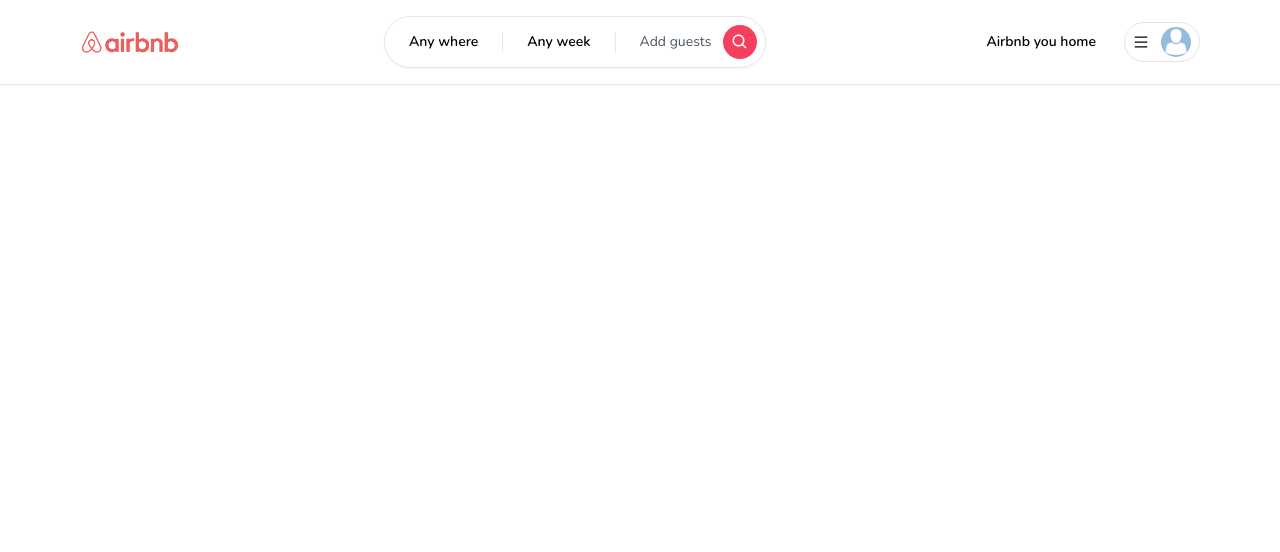
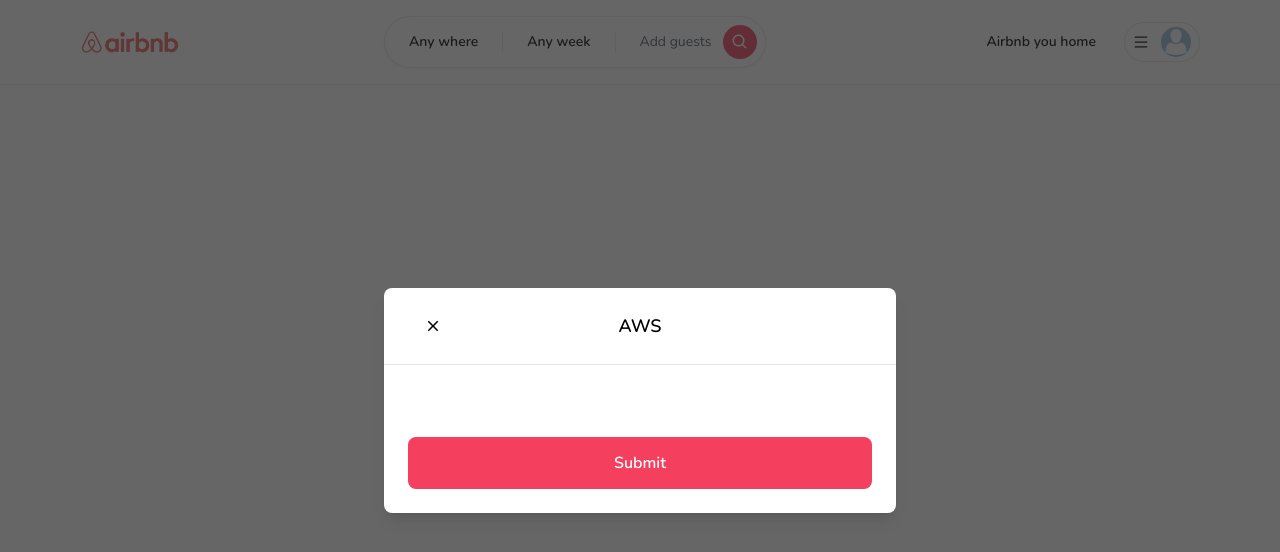
Before and after one commit to TungNguyen12/Airbnb, a Next.js app: page / in a window 1280 px wide. Shown: the top 552 px of the page. Built offline with nearby package versions, Linux system fonts and the light colour scheme.

Commit message:
create components of navigation bar

```diff
--- /dev/null
+++ b/app/components/modals/Modal.tsx
@@ -0,0 +1,131 @@
+'use client'
+
+import { useCallback } from 'react'
+import { useEffect } from 'react'
+import { useState } from 'react'
+import { IoMdClose } from 'react-icons/io'
+import Button from '../navbar/Button'
+
+interface ModalProps {
+  isOpen?: boolean
+  onClose: () => void
+  onSubmit: () => void
+  title?: string
+  body?: React.ReactElement
+  footer?: React.ReactElement
+  actionLabel: string
+  disabled?: boolean
+  secondaryAction?: () => void
+  secondaryActionLabel?: string
+}
+
+const Modal: React.FC<ModalProps> = ({
+  isOpen,
+  onClose,
+  onSubmit,
+  title,
+  body,
+  footer,
+  actionLabel,
+  disabled,
+  secondaryAction,
+  secondaryActionLabel,
+}) => {
+  const [showModal, setShowModal] = useState(isOpen)
+
+  useEffect(() => {
+    setShowModal(isOpen)
+  }, [isOpen])
+
+  const handleClose = useCallback(() => {
+    if (disabled) {
+      return
+    }
+
+    setShowModal(false)
+    setTimeout(() => {
+      onClose()
+    }, 300)
+  }, [disabled, onClose])
+
+  const handleSubmit = useCallback(() => {
+    if (disabled) {
+      return
+    }
+
+    onSubmit()
+  }, [disabled, onSubmit])
+
+  const handleSecondaryAction = useCallback(() => {
+    if (disabled || !secondaryAction) {
+      return
+    }
+
+    secondaryAction()
+  }, [disabled, secondaryAction])
+
+  if (!isOpen) {
+    return null
+  }
+
+  return (
+    <>
+      <div
+        className='justify-center
+    items-center
+    flex
+    overflow-x-hidden
+    overflow-y-auto
+    fixed
+    inset-0
+    z-50
+    outline-none
+    focus:outline-none
+    bg-neutral-800/70'
+      >
+        <div className='relative w-full md:w-4/6 lg:w-3/6 xl:w-2/5 my-6 mx-auto h-full lg:h-auto md:h-auto'>
+          <div
+            className={`translate duration-300 h-full ${
+              showModal ? 'translate-y-0' : 'translate-y-full'
+            }
+            ${showModal ? 'opacity-100' : 'opacity-0'}
+            `}
+          >
+            <div className='translate h-ful;l lg:h-auto md:h-auto border-0 rounded-lg shadow-lg relative flex flex-col w-full bg-white outline-none focus:outline-none'>
+              <div className='flex items-center p-6 rounded-t justify-center relative border-b-[1px]'>
+                <button
+                  onClick={handleClose}
+                  className='p-1 border-0 hover:opacity-70 transition absolute left-9'
+                >
+                  <IoMdClose size={18} />
+                </button>
+                <div className='text-lg font-semibold'>{title}</div>
+              </div>
+              {/* BODY */}
+              <div className='relative p-6 flex-auto'>{body}</div>
+              {/*FOOTER */}
+              <div className='flex flex-col gap-2 p-6'>
+                <div className='flex flex-row items-center gap-4 w-full'>
+                  {secondaryAction && secondaryActionLabel && (
+                    <Button
+                      disabled={disabled}
+                      label={secondaryActionLabel}
+                      onClick={handleSecondaryAction}
+                    />
+                  )}
+                  <Button
+                    disabled={disabled}
+                    label={actionLabel}
+                    onClick={handleSubmit}
+                  />
+                </div>
+              </div>
+            </div>
+          </div>
+        </div>
+      </div>
+    </>
+  )
+}
+
+export default Modal
--- /dev/null
+++ b/app/components/navbar/Button.tsx
@@ -0,0 +1,50 @@
+'use client'
+
+import { IconType } from 'react-icons'
+
+interface ButtonProps {
+  label: string
+  onClick: (e: React.MouseEvent<HTMLButtonElement>) => void
+  disabled?: boolean
+  outline?: boolean
+  small?: boolean
+  icon?: IconType
+}
+
+const Button: React.FC<ButtonProps> = ({
+  label,
+  onClick,
+  disabled,
+  outline,
+  small,
+  icon: Icon,
+}) => {
+  return (
+    <button
+      onClick={onClick}
+      disabled={disabled}
+      className={`
+    relative
+    disabled:opacity-70
+    disabled:cursor-not-allowed
+    rounded-lg
+    hover:opacity-80
+    transition
+    w-full
+    ${outline ? 'bg-white' : 'bg-rose-500'}
+    ${outline ? 'border-black' : 'border-rose-500'}
+    ${outline ? 'text-black' : 'text-white'}
+    ${small ? 'py-1' : 'py-3'}
+    ${small ? 'text-sm' : 'text-md'}
+    ${small ? 'font-light' : 'font-semibold'}
+    ${small ? 'border-[1px]' : 'border-2'}
+
+    `}
+    >
+      {Icon && <Icon size={24} className='absolute left-4 top-3'></Icon>}
+      {label}
+    </button>
+  )
+}
+
+export default Button
--- /dev/null
+++ b/app/components/navbar/MenuItem.tsx
@@ -0,0 +1,19 @@
+'use client'
+
+interface MenuItemProps {
+  onClick: () => void
+  label: string
+}
+
+const MenuItem: React.FC<MenuItemProps> = ({ onClick, label }) => {
+  return (
+    <div
+      onClick={onClick}
+      className='px-4 py-3 hover:bg-neutral-100 transition font-semibold'
+    >
+      {label}
+    </div>
+  )
+}
+
+export default MenuItem
--- a/app/components/navbar/Navbar.tsx
+++ b/app/components/navbar/Navbar.tsx
@@ -1,4 +1,5 @@
-import React from 'react'
+'use client'
+
 import Container from '../Container'
 import Logo from './Logo'
 import Search from './Search'
--- a/app/components/navbar/Search.tsx
+++ b/app/components/navbar/Search.tsx
@@ -1,3 +1,5 @@
+'use client'
+
 import { BiSearch } from 'react-icons/bi'
 
 const Search = () => {
--- a/app/components/navbar/UserMenu.tsx
+++ b/app/components/navbar/UserMenu.tsx
@@ -4,6 +4,7 @@
 import Avatar from '../Avatar'
 import { useState } from 'react'
 import { useCallback } from 'react'
+import MenuItem from './MenuItem'
 
 const UserMenu = () => {
   const [isOpen, setIsOpen] = useState(false)
@@ -14,20 +15,31 @@
   return (
     <div className='relative'>
       <div className='flex flex-row items-center gap-3'>
-        <div
-          onClick={toggleOpen}
-          className='hidden md:block text-sm font-semibold py-3 px-4 rounded-full hover:bg-neutral-100 transition cursor-pointer'
-        >
+        <div className='hidden md:block text-sm font-semibold py-3 px-4 rounded-full hover:bg-neutral-100 transition cursor-pointer'>
           Airbnb you home
         </div>
         <div
-          onClick={() => {}}
+          onClick={toggleOpen}
           className='p-4 md:py-1 md:px-2 border-[1px] border-neutral-200 flex flex-row items-center gap-3 rounded-full cursor-pointer hover:shadow-md transition'
         >
           <AiOutlineMenu />
-          <Avatar />
+          <div className='hidden md:block'>
+            <Avatar />
+          </div>
         </div>
       </div>
+      {isOpen && (
+        <div className='absolute rounded-xl shadow-md w-[40vw] md:w-3/4 bg-white overflow-hidden right-0 top-12 text-sm'>
+          <div className='flex flex-col cursor-pointer'>
+            <>
+              <MenuItem onClick={() => {}} label='Login' />
+            </>
+            <>
+              <MenuItem onClick={() => {}} label='Sign In' />
+            </>
+          </div>
+        </div>
+      )}
     </div>
   )
 }
--- a/app/layout.tsx
+++ b/app/layout.tsx
@@ -1,31 +1,31 @@
 import { Nunito } from 'next/font/google'
 
-import type { Metadata } from "next";
-import "./globals.css";
-import Navbar from './components/navbar/Navbar';
-
+import type { Metadata } from 'next'
+import './globals.css'
+import Navbar from './components/navbar/Navbar'
+import Modal from './components/modals/Modal'
 
 export const metadata: Metadata = {
-  title: "Airbnb",
-  description: "Airbnb clone",
-};
+  title: 'Airbnb',
+  description: 'Airbnb clone',
+}
 
 const font = Nunito({
-  subsets: ["latin"],
+  subsets: ['latin'],
 })
 
 export default function RootLayout({
   children,
 }: Readonly<{
-  children: React.ReactNode;
+  children: React.ReactNode
 }>) {
   return (
-    <html lang="en">
-      <body className={font.className}
-      >
+    <html lang='en'>
+      <body className={font.className}>
+        <Modal actionLabel='Submit' title='AWS' isOpen />
         <Navbar />
         {children}
       </body>
     </html>
-  );
+  )
 }
--- a/package.json
+++ b/package.json
@@ -12,7 +12,8 @@
     "next": "14.2.14",
     "react": "^18",
     "react-dom": "^18",
-    "react-icons": "^5.3.0"
+    "react-icons": "^5.3.0",
+    "zustand": "^5.0.0-rc.2"
   },
   "devDependencies": {
     "@types/node": "^20",
```
Also changed, not shown: app/components/navbar/Logo.tsx (+5 -3 lines), 1 other file (tests, documents, lock files or other folders).
